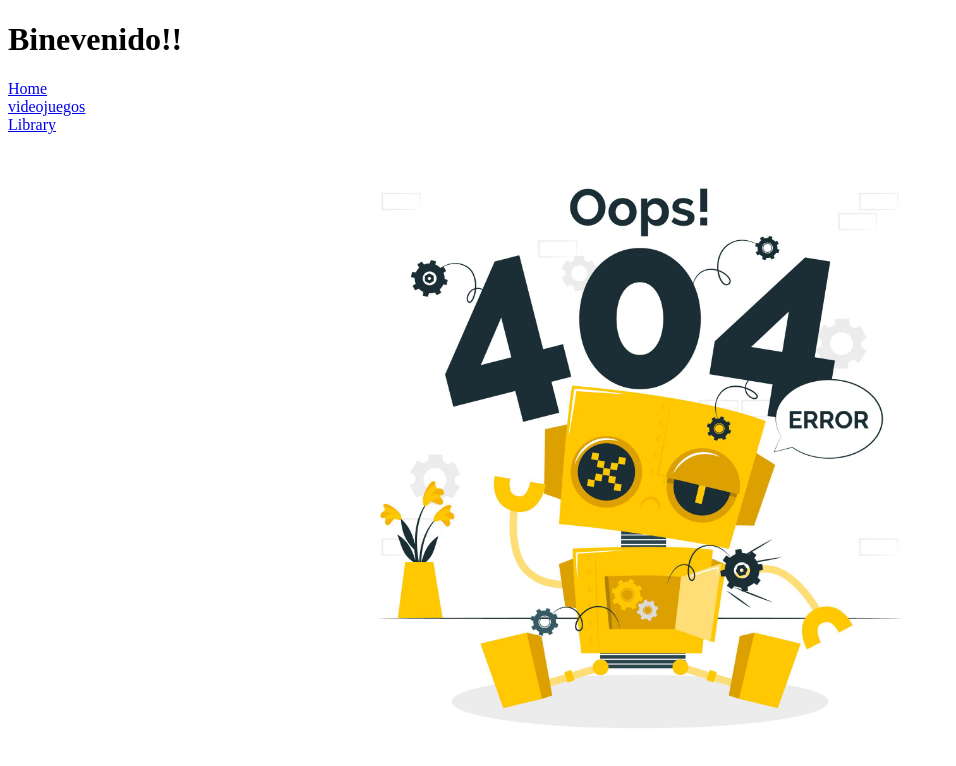
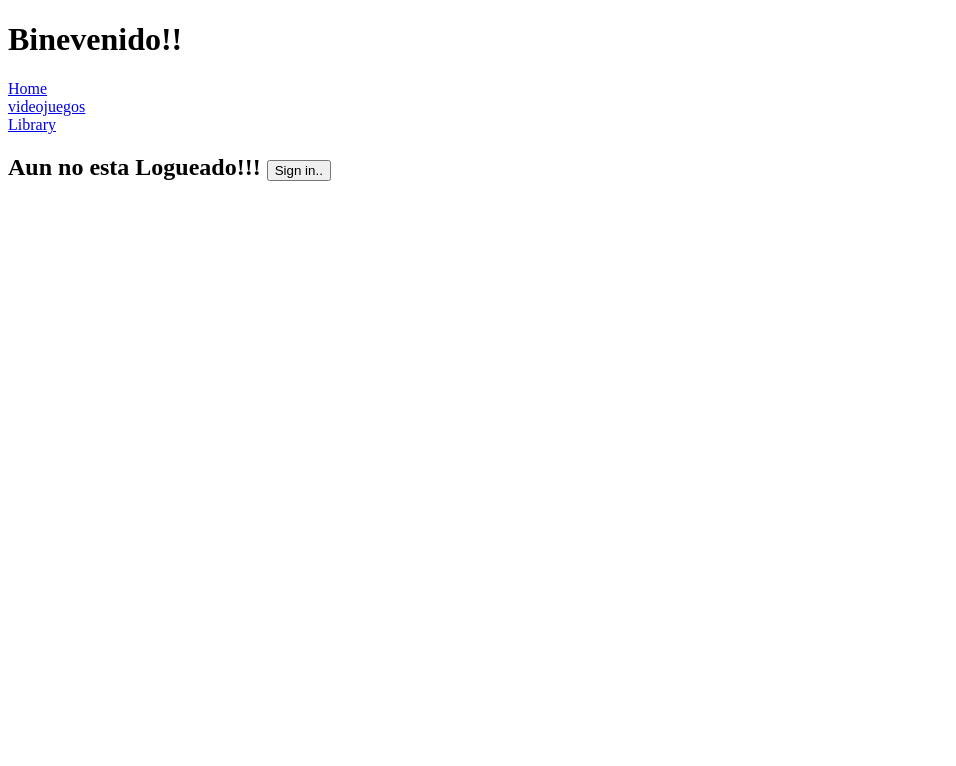
Before and after one commit to nelson83mdq/aprendiendo_angular, an Angular app: page / in a window 1280 px wide. Shown: the top 766 px of the page, without its empty margins (0-956 px from the left). Built offline with nearby package versions, Linux system fonts and the light colour scheme.

Commit message:
adding redirection!!

```diff
--- a/src/app/app-routing.module.ts
+++ b/src/app/app-routing.module.ts
@@ -8,7 +8,7 @@ import { OopsErrorComponent } from './oops-error/oops-error.component';
 
 const routes: Routes = [
   {path: 'videojuegos', component: VideoJuegosComponent},
-  {path: 'home', component: HomeComponent},
+  {path: '', component: HomeComponent},
   {path: 'library', component: LibraryComponent},
   {path: 'library/:someBook', component: LibraryComponent},
   {path: '**', component: OopsErrorComponent},
--- a/src/app/app.component.html
+++ b/src/app/app.component.html
@@ -1,7 +1,7 @@
 
 <h1>Binevenido!!</h1>
 <nav>
-    <a [routerLink]="['/home']">Home</a><br/>
+    <a [routerLink]="['/']">Home</a><br/>
     <a [routerLink]="['/videojuegos']">videojuegos</a><br/>
     <a [routerLink]="['/library']">Library</a><br/>
 </nav>
--- a/src/app/home/home.component.html
+++ b/src/app/home/home.component.html
@@ -1 +1,8 @@
-<p [class.hotspot]="true">home works!</p>
+<h2 *ngIf="login; else notLogin">
+    Aun no esta Logueado!!!
+    <button (click)="Log()">Sign in..</button>
+</h2>
+
+<ng-template #notLogin>
+    <p>Ahora esta logueado!!!</p>
+</ng-template>
--- a/src/app/home/home.component.ts
+++ b/src/app/home/home.component.ts
@@ -6,5 +6,11 @@ import { Component } from '@angular/core';
   styleUrls: ['./home.component.css']
 })
 export class HomeComponent {
-
+  public login: boolean;
+  constructor(){
+      this.login = true;
+  }
+    Log(){
+      this.login = !this.login;
+    }
 }
```
